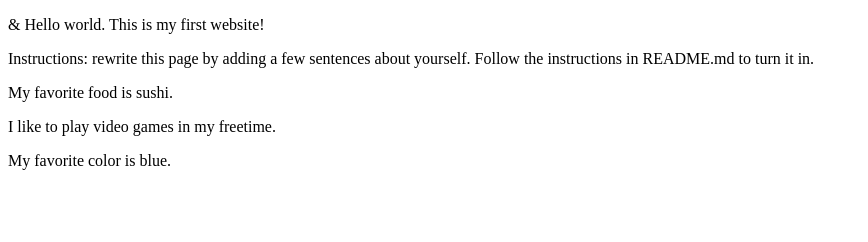
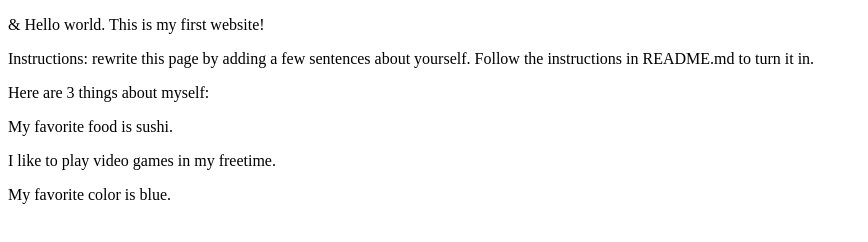
Before and after one commit to jtong5/webdev_lab1, a plain HTML site: page index.html in a window 1280 px wide. Shown: the whole page, without its empty margins (0-868 px from the left). Drawn offline with Linux system fonts and the light colour scheme.

Commit message:
updated index.html

```diff
--- a/index.html
+++ b/index.html
@@ -6,7 +6,10 @@
 </head>
 <body>
   <p>&amp; Hello world. This is my first website!</p>
-  <p>Instructions: rewrite this page by adding a few sentences about yourself. Follow the instructions in README.md to turn it in.</p>
+  <p> Instructions: rewrite this page by adding a few sentences about yourself. Follow the instructions in README.md to turn it in.</p>
+
+  <p> Here are 3 things about myself:
+
   <p> My favorite food is sushi.
   <p> I like to play video games in my freetime.
   <p> My favorite color is blue.
```
